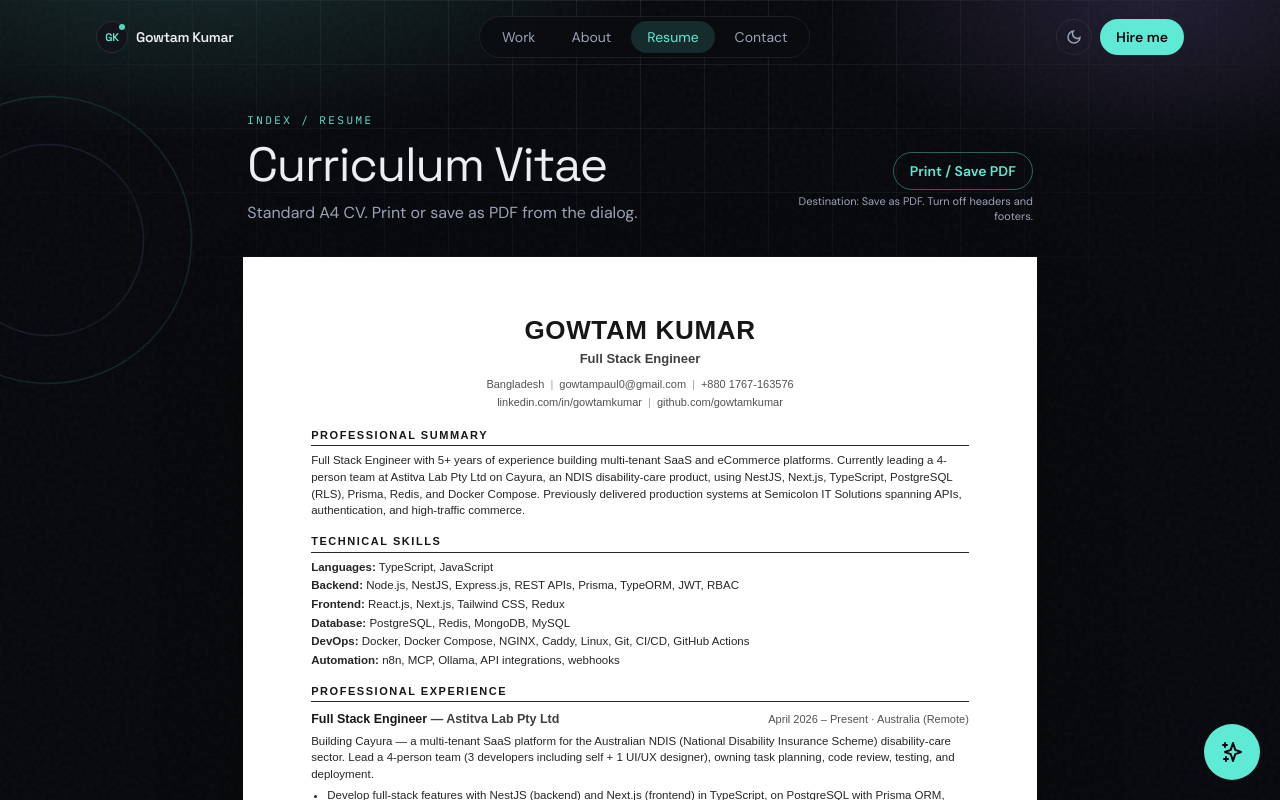
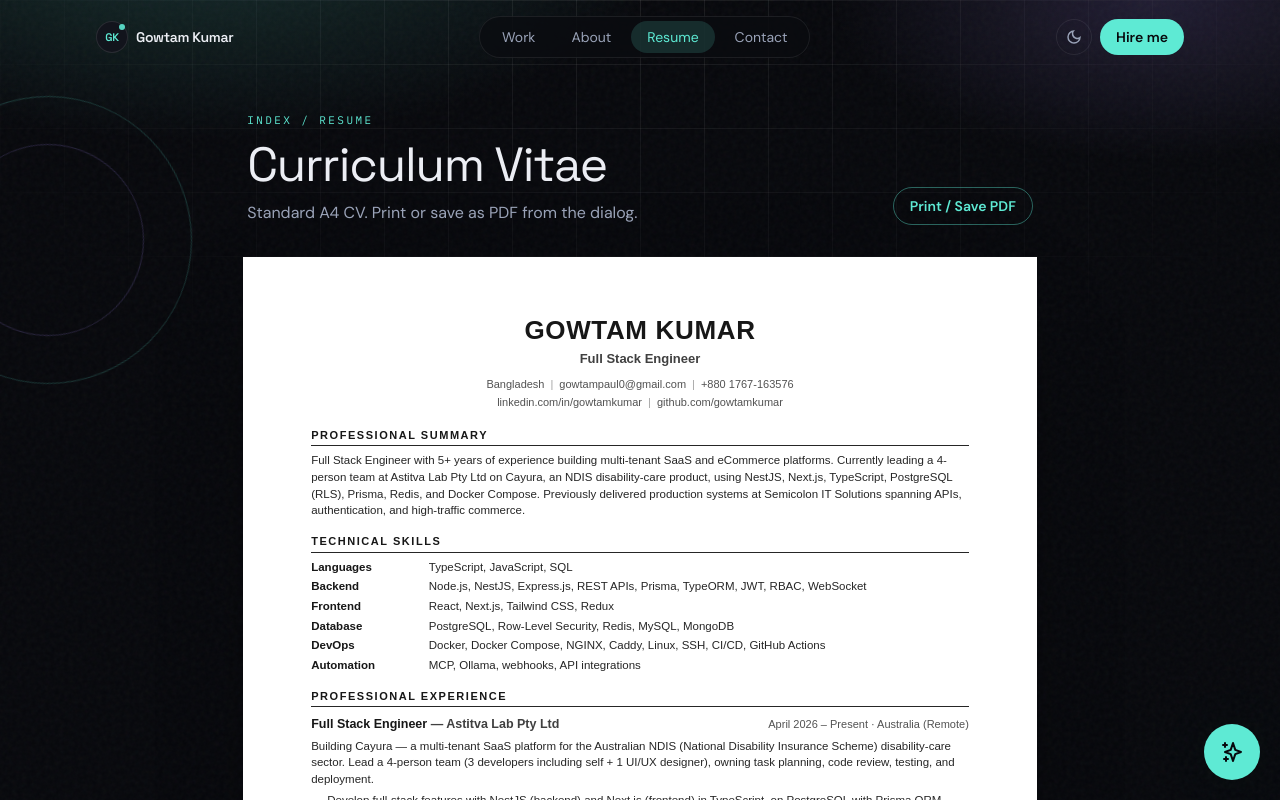
Before and after one commit to gowtamkumar/my-portfolio, a Next.js app: page /resume in a window 1280 px wide. Shown: the top 800 px of the page. Built offline with nearby package versions, Linux system fonts and the light colour scheme.

Commit message:
feat: update content and remove references to n8n in various sections for clarity

```diff
--- a/app/about/page.tsx
+++ b/app/about/page.tsx
@@ -31,7 +31,7 @@ const principles = [
   {
     index: "03",
     title: "Automation that ships",
-    body: "n8n, MCP, Ollama, webhooks, and API glue for ops that should not be manual. The assistant on this site is the same idea: useful, local, tied to real content.",
+    body: "MCP, Ollama, webhooks, and API glue for ops that should not be manual. The assistant on this site is the same idea: useful, local, tied to real content.",
   },
 ];
 
@@ -62,7 +62,7 @@ const aboutSkills = [
   { name: "Frontend", items: ["Next.js", "React", "Tailwind CSS", "Redux"] },
   { name: "Data", items: ["PostgreSQL", "Row-Level Security", "Redis"] },
   { name: "DevOps", items: ["Docker", "Docker Compose", "NGINX", "Caddy", "CI/CD", "GitHub Actions", "Linux", "Git"] },
-  { name: "Automation", items: ["n8n", "MCP", "Ollama", "Webhooks", "API integrations"] },
+  { name: "Automation", items: ["MCP", "Ollama", "Webhooks", "API integrations"] },
 ];
 
 export default function About() {
@@ -262,8 +262,7 @@ export default function About() {
             </p>
             <h3 className="mt-2 font-display text-3xl">Need a system that holds?</h3>
             <p className="mt-3 max-w-xl text-[var(--muted)]">
-              Freelance or full-time. Product engineering, tenant-safe backends,
-              and n8n automation.
+              Freelance or full-time. Product engineering and tenant-safe backends.
             </p>
             <div className="mt-6 flex flex-wrap gap-3">
               <a
--- a/app/contact/page.tsx
+++ b/app/contact/page.tsx
@@ -18,7 +18,7 @@ export default function Contact() {
       </h1>
       <p className="mt-5 max-w-xl text-lg text-[var(--muted)]">
         {site.availability}. Freelance systems, full-stack product work, and
-        n8n / AI automation.
+        AI automation.
       </p>
 
       <div className="mt-12 grid gap-4 md:grid-cols-2">
--- a/app/globals.css
+++ b/app/globals.css
@@ -73,6 +73,26 @@ body {
   box-shadow: 0 24px 80px -32px rgba(0, 0, 0, 0.55);
 }
 
+.cv-skills {
+  display: grid;
+  gap: 3px 0;
+  font-size: 11.5px;
+  line-height: 1.45;
+  color: #262626;
+}
+
+.cv-skill-row {
+  display: grid;
+  grid-template-columns: 6.6rem minmax(0, 1fr);
+  column-gap: 12px;
+  align-items: baseline;
+}
+
+.cv-skill-label {
+  font-weight: 700;
+  color: #171717;
+}
+
 @media (max-width: 860px) {
   .cv-sheet {
     width: 100%;
@@ -84,7 +104,7 @@ body {
 @media print {
   @page {
     size: A4 portrait;
-    margin: 12mm 14mm 14mm;
+    margin: 0;
   }
 
   :root {
@@ -98,8 +118,10 @@ body {
     background: #fff !important;
     color: #171717 !important;
     height: auto !important;
+    margin: 0 !important;
     min-height: 0 !important;
     overflow: visible !important;
+    padding: 0 !important;
   }
 
   body {
@@ -132,11 +154,12 @@ body {
     max-width: none !important;
     min-height: 0 !important;
     overflow: visible !important;
-    padding: 0 !important;
+    padding: 16mm 18mm 18mm !important;
     width: 100% !important;
   }
 
-  .cv-block {
+  .cv-block,
+  .cv-skill-row {
     break-inside: avoid;
     page-break-inside: avoid;
   }
--- a/app/page.tsx
+++ b/app/page.tsx
@@ -11,7 +11,6 @@ const stack = [
   "PostgreSQL",
   "Prisma",
   "TypeORM",
-  "N8N",
   "MCP",
   "Ollama",
   "Redis",
--- a/components/resume/PrintCvButton.tsx
+++ b/components/resume/PrintCvButton.tsx
@@ -3,7 +3,7 @@
 export default function PrintCvButton() {
   const handlePrint = () => {
     const previous = document.title;
-    document.title = "Gowtam_Kumar_Full_Stack_Engineer";
+    document.title = " ";
     const restore = () => {
       document.title = previous;
       window.removeEventListener("afterprint", restore);
@@ -13,7 +13,6 @@ export default function PrintCvButton() {
   };
 
   return (
-    <div className="flex flex-col items-start gap-1 sm:items-end">
     <button
       type="button"
       onClick={handlePrint}
@@ -21,9 +20,5 @@ export default function PrintCvButton() {
     >
       Print / Save PDF
     </button>
-      <p className="max-w-[16rem] text-[11px] leading-snug text-[var(--muted)] sm:text-right">
-        Destination: Save as PDF. Turn off headers and footers.
-      </p>
-    </div>
   );
 }
--- a/components/resume/StandardCv.tsx
+++ b/components/resume/StandardCv.tsx
@@ -39,11 +39,12 @@ export default function StandardCv() {
 
       <section className="mt-3.5">
         <SectionTitle>Technical Skills</SectionTitle>
-        <div className="space-y-0.5 text-[11.5px] leading-[1.45] text-neutral-800">
+        <div className="cv-skills">
           {cv.skills.map((row) => (
-            <p key={row.category}>
-              <span className="font-semibold">{row.category}:</span> {row.items}
-            </p>
+            <div key={row.category} className="cv-skill-row">
+              <span className="cv-skill-label">{row.category}</span>
+              <span>{row.items}</span>
+            </div>
           ))}
         </div>
       </section>
--- a/lib/assistant.ts
+++ b/lib/assistant.ts
@@ -37,13 +37,12 @@ const knowledge: Knowledge[] = [
       "docker",
     ],
     answer:
-      "Core stack: TypeScript, Node.js, NestJS, Next.js, PostgreSQL (including Row-Level Security), Prisma, TypeORM, Redis, Docker, Docker Compose, NGINX, Caddy, CI/CD, GitHub Actions, and Linux. Also React, JWT/RBAC, n8n, MCP, and Ollama.",
+      "Core stack: TypeScript, Node.js, NestJS, Next.js, PostgreSQL (including Row-Level Security), Prisma, TypeORM, Redis, Docker, Docker Compose, NGINX, Caddy, CI/CD, GitHub Actions, and Linux. Also React, JWT/RBAC, MCP, and Ollama.",
   },
   {
     id: "ai",
     keywords: [
       "ai",
-      "n8n",
       "mcp",
       "ollama",
       "automat",
@@ -54,7 +53,7 @@ const knowledge: Knowledge[] = [
       "intelligent",
     ],
     answer:
-      "I build AI automation with n8n, MCP, and Ollama — local models, tool servers, API integrations, and webhook pipelines. I am currently exploring applied AI on top of production NestJS and Next.js systems.",
+      "I build AI automation with MCP and Ollama — local models, tool servers, API integrations, and webhook pipelines. I am currently exploring applied AI on top of production NestJS and Next.js systems.",
   },
   {
     id: "experience",
@@ -95,7 +94,7 @@ const knowledge: Knowledge[] = [
       "demo",
     ],
     answer:
-      "Featured work: Server Monitoring Tools, FileStore, eCommerce Multi-Store SaaS ERP, an e-commerce platform, and a real-time chat app. Open the Work page for details.",
+      "Featured work: Server Monitoring Tools, File Store, eCommerce Multi-Store SaaS ERP, an e-commerce platform, and a real-time chat app. Open the Work page for details.",
   },
   {
     id: "backend",
@@ -127,7 +126,7 @@ const knowledge: Knowledge[] = [
     id: "resume",
     keywords: ["resume", "cv", "print"],
     answer:
-      "The Resume page has a standard A4 CV. Open it and use Print / Save PDF. In the dialog, choose Save as PDF and turn off headers and footers.",
+      "The Resume page has a standard A4 CV. Open it and use Print / Save PDF.",
   },
 ];
 
@@ -140,7 +139,7 @@ export function answerAssistant(input: string): string {
   }
 
   if (greetings.some((g) => text === g || text.startsWith(`${g} `))) {
-    return `Hey — I’m the on-site assistant for ${site.name}. I can talk about his stack, AI/n8n work, projects, or how to get in touch.`;
+    return `Hey — I’m the on-site assistant for ${site.name}. I can talk about his stack, AI work, projects, or how to get in touch.`;
   }
 
   const scored = knowledge
@@ -154,7 +153,7 @@ export function answerAssistant(input: string): string {
     .sort((a, b) => b.score - a.score);
 
   if (scored[0].score === 0) {
-    return `I only know what’s on this site. Try “What is your stack?”, “Tell me about n8n”, or “How do I hire you?” — or email ${site.email}.`;
+    return `I only know what’s on this site. Try “What is your stack?”, “Tell me about Ollama”, or “How do I hire you?” — or email ${site.email}.`;
   }
 
   return scored[0].item.answer;
--- a/lib/mock-data/skill.ts
+++ b/lib/mock-data/skill.ts
@@ -88,7 +88,7 @@ export const skills = [
   },
   {
     name: "Automation & Integrations",
-    skills: ["n8n", "MCP", "Ollama", "AI Automation", "API Integrations", "Webhook Automation"],
+    skills: ["MCP", "Ollama", "AI Automation", "API Integrations", "Webhook Automation"],
   },
   {
     name: "DevOps & Tools",
--- a/lib/resume-data.ts
+++ b/lib/resume-data.ts
@@ -79,7 +79,7 @@ const monitoring: ResumeProject = {
 };
 
 const storage: ResumeProject = {
-  name: "FileStore",
+  name: "File Store",
   stack: "Next.js, NestJS, PostgreSQL, MinIO, Docker",
   bullets: [
     "Built self-hosted file storage with upload, folders, sharing, and authenticated download",
@@ -101,23 +101,26 @@ export const resumeDocument: ResumeDocument = {
   summary:
     "Full Stack Engineer with 5+ years of experience building multi-tenant SaaS and eCommerce platforms. Currently leading a 4-person team at Astitva Lab Pty Ltd on Cayura, an NDIS disability-care product, using NestJS, Next.js, TypeScript, PostgreSQL (RLS), Prisma, Redis, and Docker Compose. Previously delivered production systems at Semicolon IT Solutions spanning APIs, authentication, and high-traffic commerce.",
   skills: [
-    { category: "Languages", items: "TypeScript, JavaScript" },
+    { category: "Languages", items: "TypeScript, JavaScript, SQL" },
     {
       category: "Backend",
       items:
-        "Node.js, NestJS, Express.js, REST APIs, Prisma, TypeORM, JWT, RBAC",
+        "Node.js, NestJS, Express.js, REST APIs, Prisma, TypeORM, JWT, RBAC, WebSocket",
     },
-    { category: "Frontend", items: "React.js, Next.js, Tailwind CSS, Redux" },
+    { category: "Frontend", items: "React, Next.js, Tailwind CSS, Redux" },
     {
       category: "Database",
-      items: "PostgreSQL, Redis, MongoDB, MySQL",
+      items: "PostgreSQL, Row-Level Security, Redis, MySQL, MongoDB",
     },
     {
       category: "DevOps",
       items:
-        "Docker, Docker Compose, NGINX, Caddy, Linux, Git, CI/CD, GitHub Actions",
+        "Docker, Docker Compose, NGINX, Caddy, Linux, SSH, CI/CD, GitHub Actions",
     },
-    { category: "Automation", items: "n8n, MCP, Ollama, API integrations, webhooks" },
+    {
+      category: "Automation",
+      items: "MCP, Ollama, webhooks, API integrations",
+    },
   ],
   experience: [astitva, semicolon],
   projects: [monitoring, storage, erp],
--- a/lib/site.ts
+++ b/lib/site.ts
@@ -4,7 +4,7 @@ export const site = {
   role: "Full Stack Engineer",
   headline: "I build intelligent web systems.",
   summary:
-    "Full Stack Engineer with 5+ years shipping multi-tenant SaaS and e-commerce. Currently leading Cayura at Astitva Lab Pty Ltd — NestJS, Next.js, PostgreSQL, Prisma, and Docker — plus n8n automation in production.",
+    "Full Stack Engineer with 5+ years shipping multi-tenant SaaS and e-commerce. Currently leading Cayura at Astitva Lab Pty Ltd — NestJS, Next.js, PostgreSQL, Prisma, and Docker.",
   years: "5+",
   location: "Bangladesh",
   availability: "Open for freelance & full-time",
```
Lines whose indentation alone changed are shown as unchanged.
